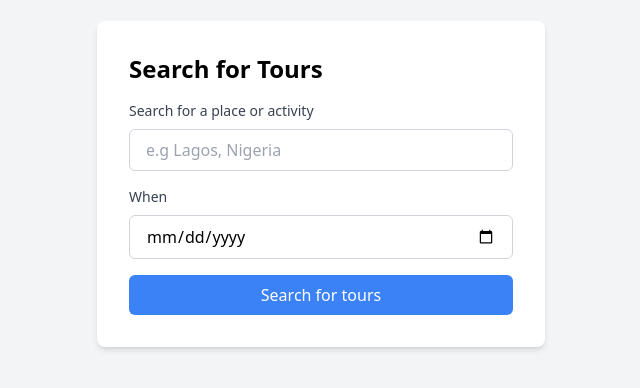
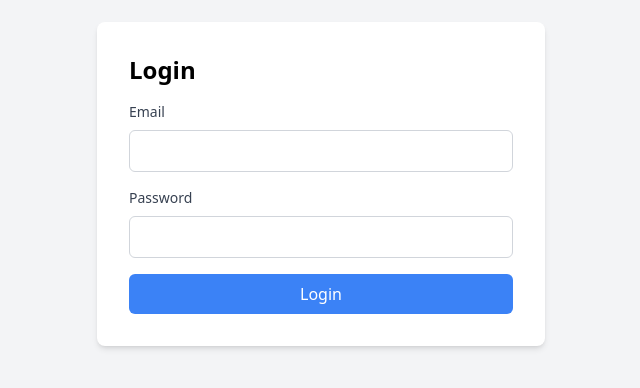
Before and after one commit to lost50U1/touchcore-login, a React (Vite) app: page / in a window 1280 px wide. Shown: the part 216-604 px from the top of the page, without its empty margins (319-959 px from the left). Built offline with nearby package versions, Linux system fonts and the light colour scheme.

Commit message:
UPDATE login ui done
- created a login with same ui as the search component and displayed it as a test
- and prevented default when the login is submitted

```diff
--- a/src/App.jsx
+++ b/src/App.jsx
@@ -1,9 +1,11 @@
+import Login from "./components/Login";
 import SearchForm from "./components/SearchForm";
 
 const App = () => {
   return (
     <main className="flex flex-col items-center justify-center min-h-screen bg-gray-100">
-      <SearchForm />
+      {/* <SearchForm /> */}
+      <Login />
     </main>
   );
 };
--- a/src/components/Login.jsx
+++ b/src/components/Login.jsx
@@ -0,0 +1,57 @@
+import { useState } from "react";
+
+const Login = () => {
+  const [email, setEmail] = useState("");
+  const [password, setPassword] = useState("");
+
+  const handleSubmit = async (e) => {
+    e.preventDefault();
+  };
+
+  return (
+    <div className="w-full max-w-md p-8 bg-white rounded-lg shadow-md">
+      <h1 className="text-2xl font-semibold mb-4">Login</h1>
+      <form onSubmit={handleSubmit}>
+        <div className="mb-4">
+          <label htmlFor="email" className="block text-gray-700 text-sm mb-2">
+            Email
+          </label>
+          <input
+            type="email"
+            id="email"
+            value={email}
+            onChange={(e) => setEmail(e.target.value)}
+            className="w-full px-4 py-2 border border-gray-300 rounded-md"
+            aria-label="Email"
+            required
+          />
+        </div>
+        <div className="mb-4">
+          <label
+            htmlFor="password"
+            className="block text-gray-700 text-sm mb-2"
+          >
+            Password
+          </label>
+          <input
+            type="password"
+            id="password"
+            value={password}
+            onChange={(e) => setPassword(e.target.value)}
+            className="w-full px-4 py-2 border border-gray-300 rounded-md"
+            aria-label="Password"
+            required
+          />
+        </div>
+        <button
+          type="submit"
+          className="w-full bg-blue-500 text-white py-2 px-4 rounded-md"
+        >
+          Login
+        </button>
+      </form>
+    </div>
+  );
+};
+
+export default Login;
```
